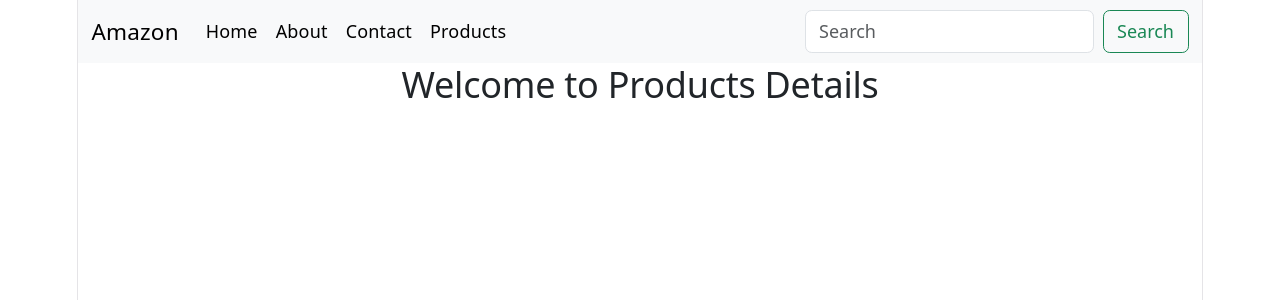
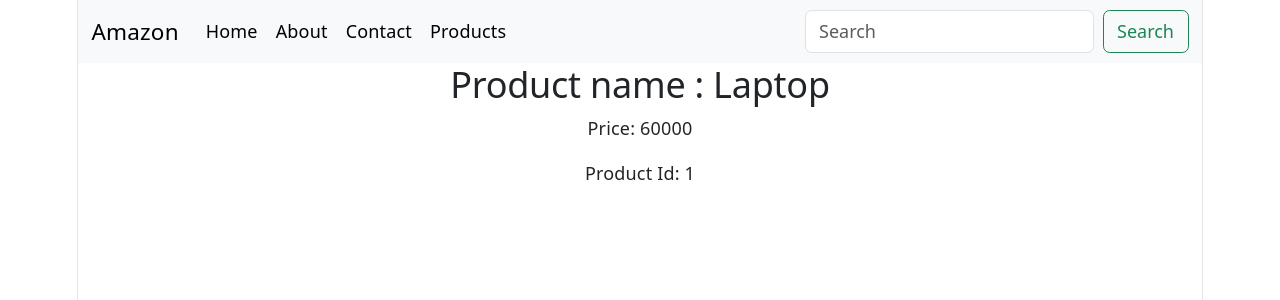
Before and after one commit to SriVarshininoothi/React, a React (Vite) app: page /Products/1 in a window 1280 px wide. Shown: the top 300 px of the page. Built offline with nearby package versions, Linux system fonts and the light colour scheme.

Commit message:
Updated with Pages

```diff
--- a/src/Router/Components/Header.jsx
+++ b/src/Router/Components/Header.jsx
@@ -37,6 +37,7 @@ const Header = () => {
 
                             </li>
 
+
                         </ul>
                         <form className="d-flex" role="search">
                             <input className="form-control me-2" type="search" placeholder="Search" aria-label="Search" />
--- a/src/Router/Pages/ProductDetails.jsx
+++ b/src/Router/Pages/ProductDetails.jsx
@@ -1,13 +1,23 @@
 import React from "react";
+import { useParams } from "react-router-dom";
+import products from "../Components/product";
 
 
 const ProductDetails = () => {
+
+    const {id} = useParams();
+
+    const product = products.find(
+
+        (item) => item.id === Number(id));
 
     return(
 
         <div>
 
-            <h2>Welcome to Products Details</h2>
+            <h2>Product name : {product.name}</h2>
+            <p>Price: {product.price} </p>
+            <p>Product Id: {product.id} </p>
 
 
         </div>
--- a/src/Router/Pages/Products.jsx
+++ b/src/Router/Pages/Products.jsx
@@ -5,6 +5,7 @@ import { Link } from "react-router-dom"
 const Products = () => {
   return (
     <div>
+
       <h1>Products Page</h1>
 
       {
@@ -14,6 +15,7 @@ const Products = () => {
 
                 <h3>{item.name }</h3>
                 <p>{item.price}</p>
+                <Link to={`/products/${item.id}`}>View Details</Link>
 
 
             </div>
```
